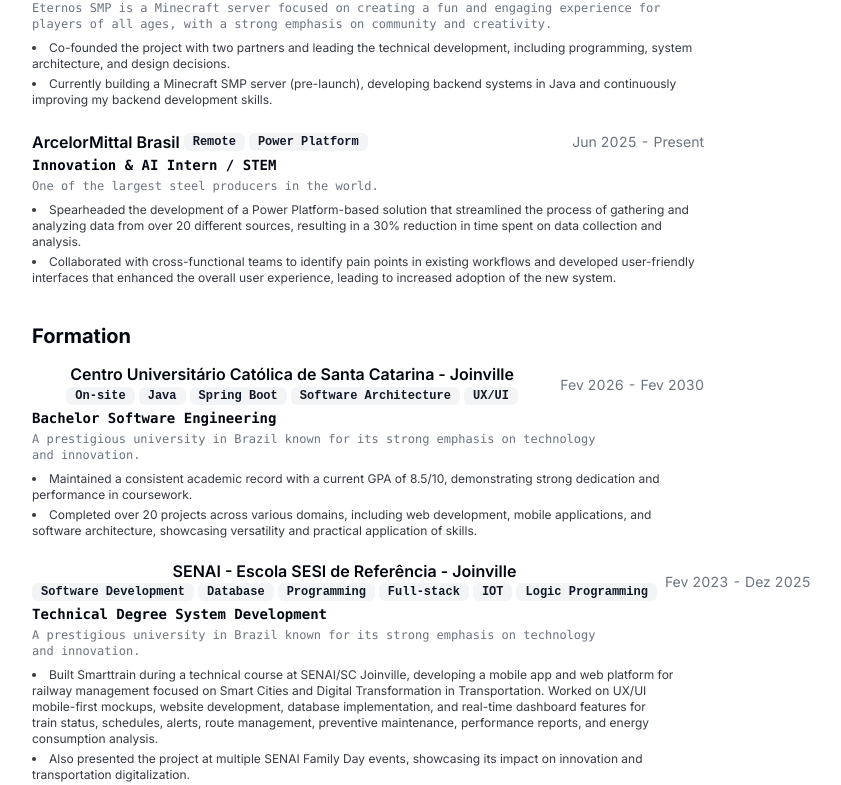
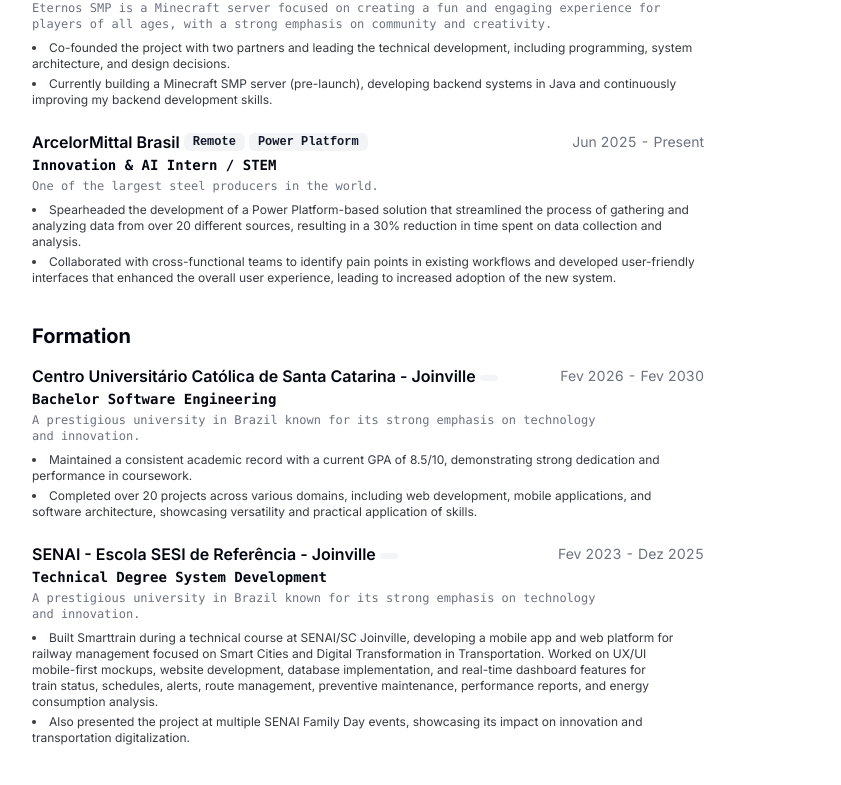
Before and after one commit to miguelrcha/miguelrcha.dev, a Next.js app: page / in a window 1280 px wide. Shown: the part 480-1265 px from the top of the page, without its empty margins (272-1113 px from the left). Built offline with nearby package versions, Linux system fonts and the light colour scheme.

Commit message:
test: clear tags for roles in page.tsx
Updated tags to empty arrays for two roles.

```diff
--- a/src/app/page.tsx
+++ b/src/app/page.tsx
@@ -93,7 +93,7 @@
     companyDescription: "A prestigious university in Brazil known for its strong emphasis on technology and innovation.",
     role: "Bachelor Software Engineering",
     period: "Fev 2026 - Fev 2030",
-    tags: ["On-site", "Java", "Spring Boot", "Software Architecture", "UX/UI"],
+    tags: [""],
     bullets: [
       "Maintained a consistent academic record with a current GPA of 8.5/10, demonstrating strong dedication and performance in coursework.",
       "Completed over 20 projects across various domains, including web development, mobile applications, and software architecture, showcasing versatility and practical application of skills.",
@@ -105,7 +105,7 @@
     companyDescription: "A prestigious university in Brazil known for its strong emphasis on technology and innovation.",
     role: "Technical Degree System Development ",
     period: "Fev 2023 - Dez 2025",
-    tags: ["Software Development", "Database", "Programming", "Full-stack", "IOT", "Logic Programming"],
+    tags: [""],
     bullets: [
       "Built Smarttrain during a technical course at SENAI/SC Joinville, developing a mobile app and web platform for railway management focused on Smart Cities and Digital Transformation in Transportation. Worked on UX/UI mobile-first mockups, website development, database implementation, and real-time dashboard features for train status, schedules, alerts, route management, preventive maintenance, performance reports, and energy consumption analysis.",
       "Also presented the project at multiple SENAI Family Day events, showcasing its impact on innovation and transportation digitalization.",
```
